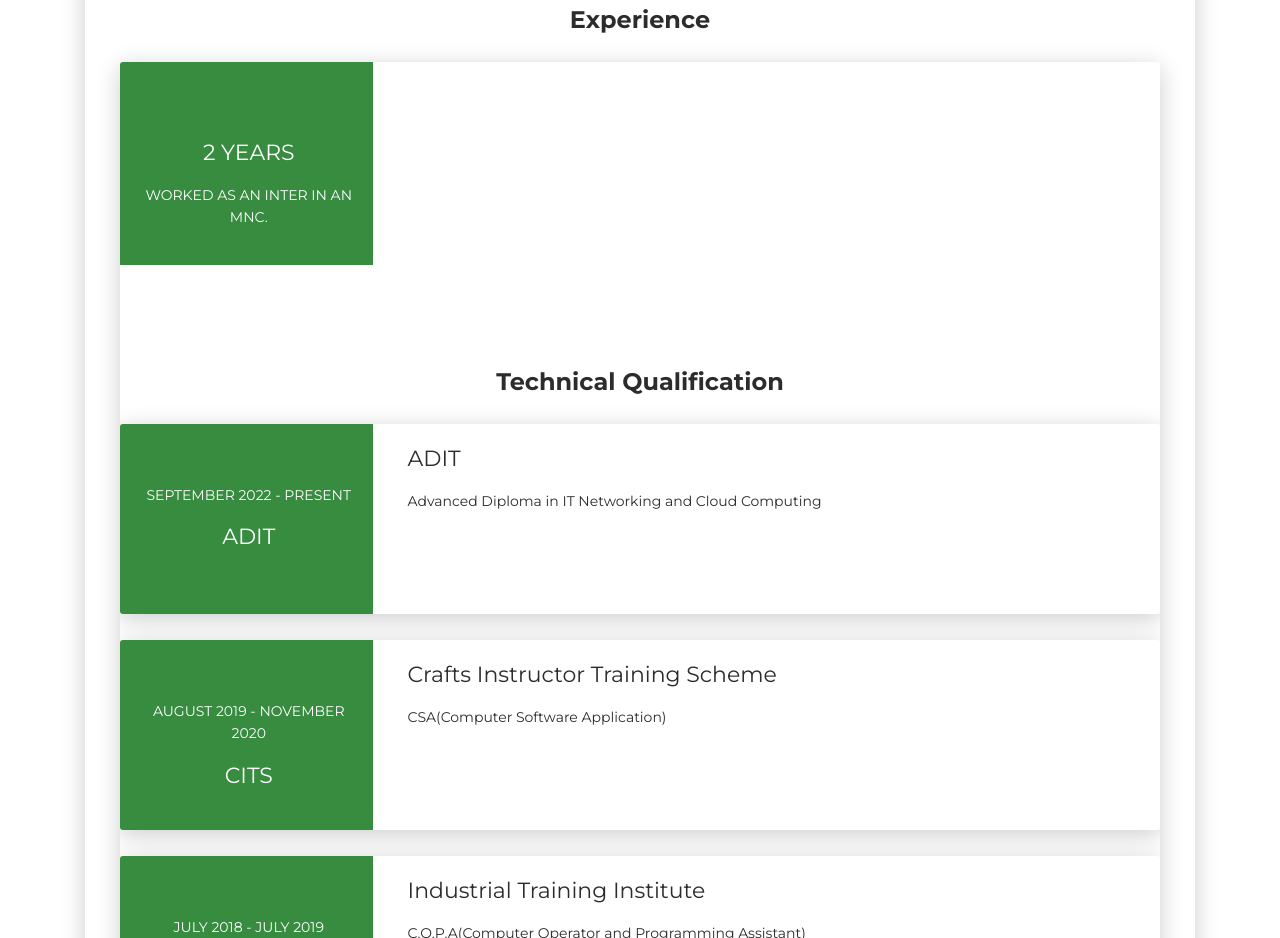
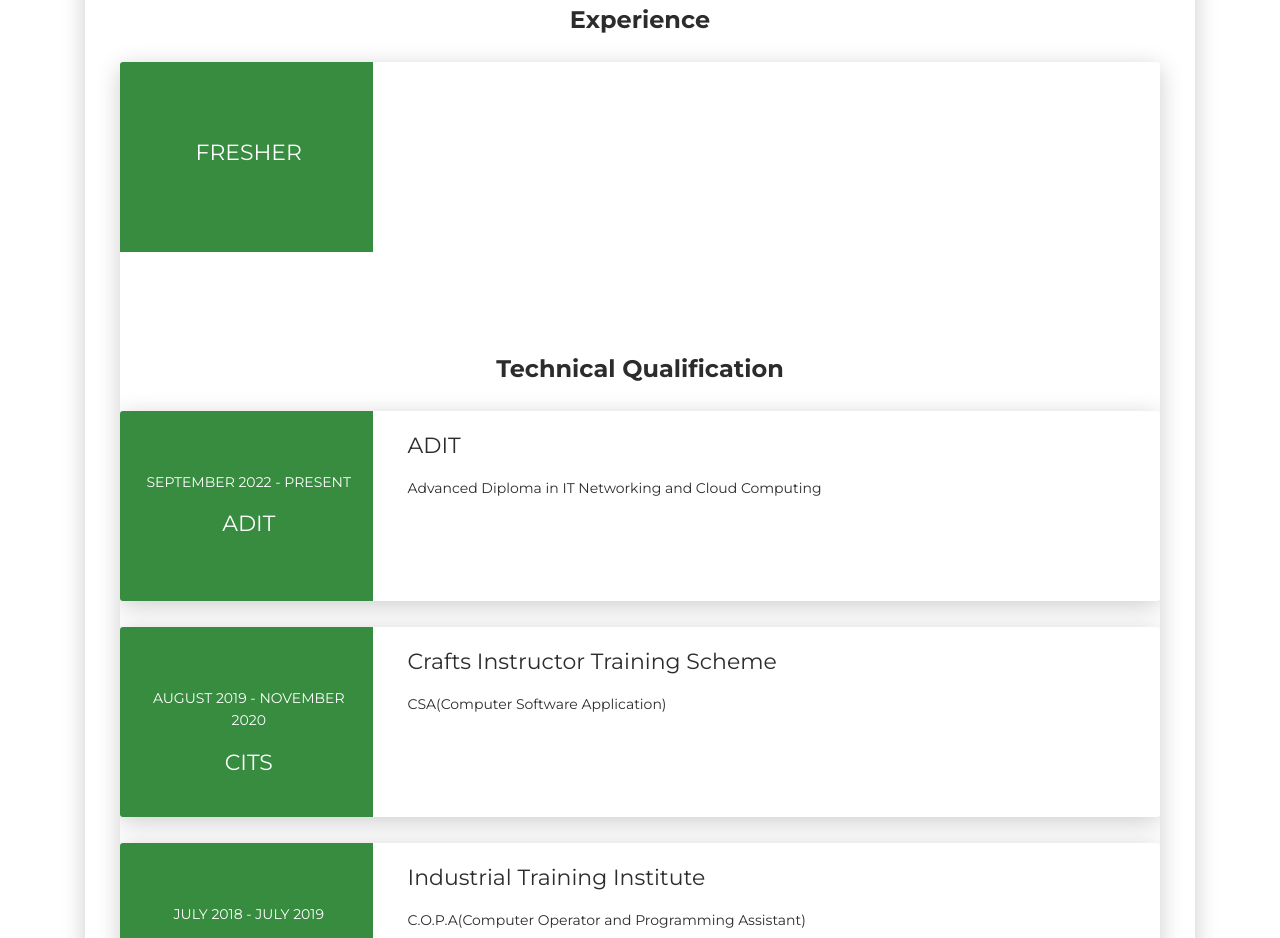
Before and after one commit to Drishtichakarvarty/creative-cv, a plain HTML site: page index.html in a window 1280 px wide. Shown: the part 2420-3358 px from the top of the page. Drawn offline with Linux system fonts and the light colour scheme.

Commit message:
Update index.html

```diff
--- a/index.html
+++ b/index.html
@@ -295,8 +295,7 @@
         <div class="col-md-3 bg-primary" data-aos="fade-right" data-aos-offset="50" data-aos-duration="500">
           <div class="card-body cc-experience-header">
             <p></p>
-            <div class="h5">2 years</div>
-		  <p>Worked as an Inter in an MNC.<p>
+            <div class="h5">Fresher</div>
           </div>
         </div>
 <div class="section" id="experience">
```
